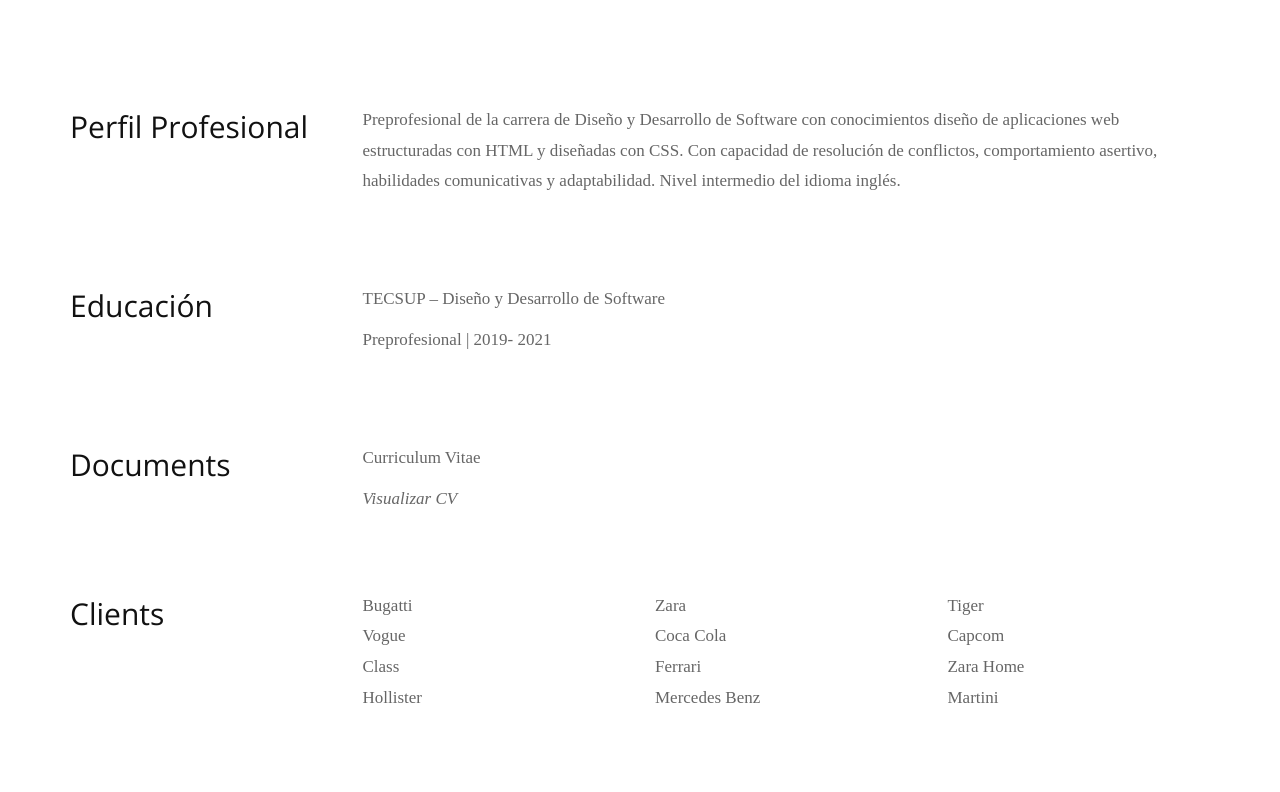
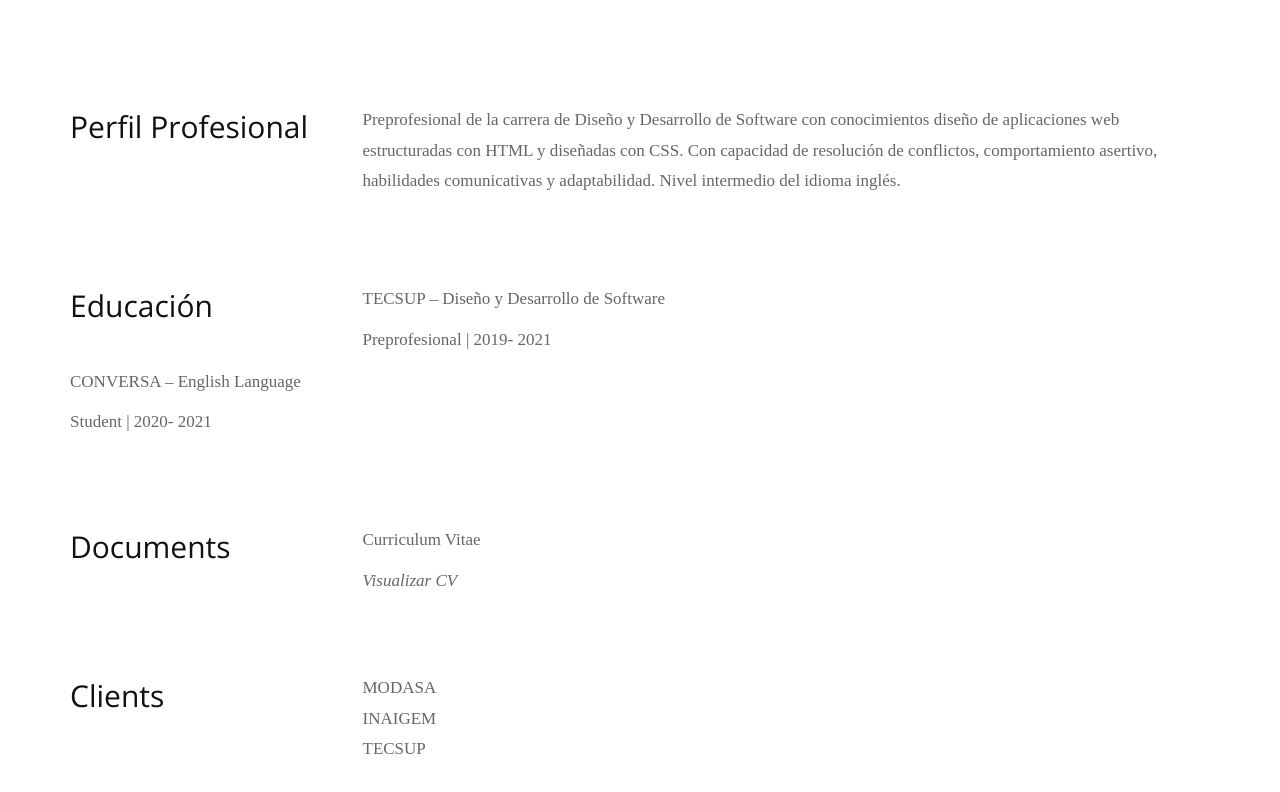
Before and after one commit to FernandoValdivia/about-me, a plain HTML site: page about.html in a window 1280 px wide. Shown: the part 713-1505 px from the top of the page. Drawn offline with nearby package versions, Linux system fonts and the light colour scheme; a web font is replaced by a local one.

Commit message:
about added

```diff
--- a/about.html
+++ b/about.html
@@ -71,6 +71,14 @@
                      Preprofesional | 2019- 2021
                   </p>
                </div>
+               <div class="col-md-9">
+                  <p>
+                     <a href="https://conversa.tecsup.edu.pe" target="_blank">CONVERSA</a> – English Language
+                  </p>
+                  <p>
+                     Student | 2020- 2021
+                  </p>
+               </div>
             </div>
             <div class="row margin-top-45">
                <div class="col-md-3">
@@ -91,12 +99,13 @@
                   <div class="row">
                      <div class="col-md-4">
                         <ul class="list-unstyled">
-                           <li>Bugatti</li>
-                           <li>Vogue</li>
-                           <li>Class</li>
-                           <li>Hollister</li>
+                           <li>MODASA</li>
+                           <li>INAIGEM</li>
+                           <li>TECSUP</li>
+                           <!-- <li>Hollister</li>-->
                         </ul>
                      </div>
+                     <!--
                      <div class="col-md-4">
                         <ul class="list-unstyled">
                            <li>Zara</li>
@@ -113,6 +122,7 @@
                            <li>Martini</li>
                         </ul>
                      </div>
+                     -->
                   </div>
                </div>
             </div>
```
